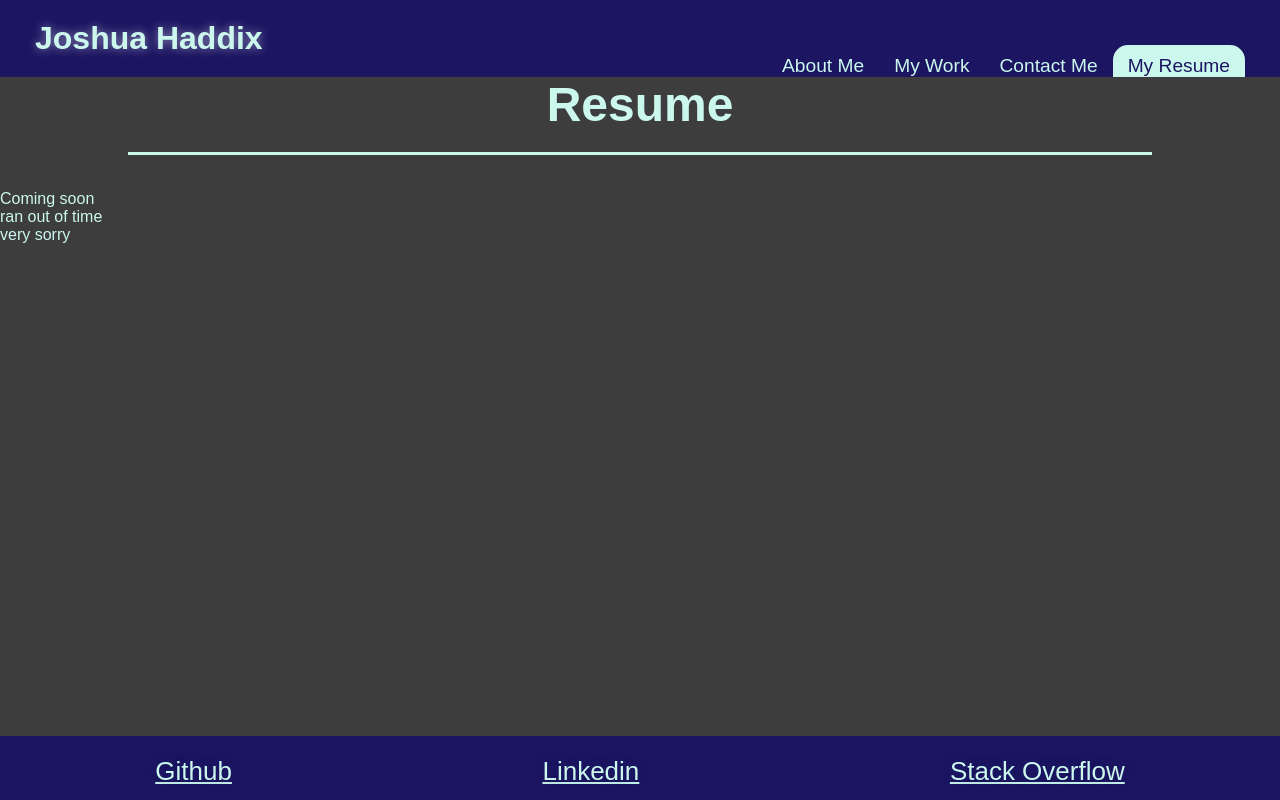
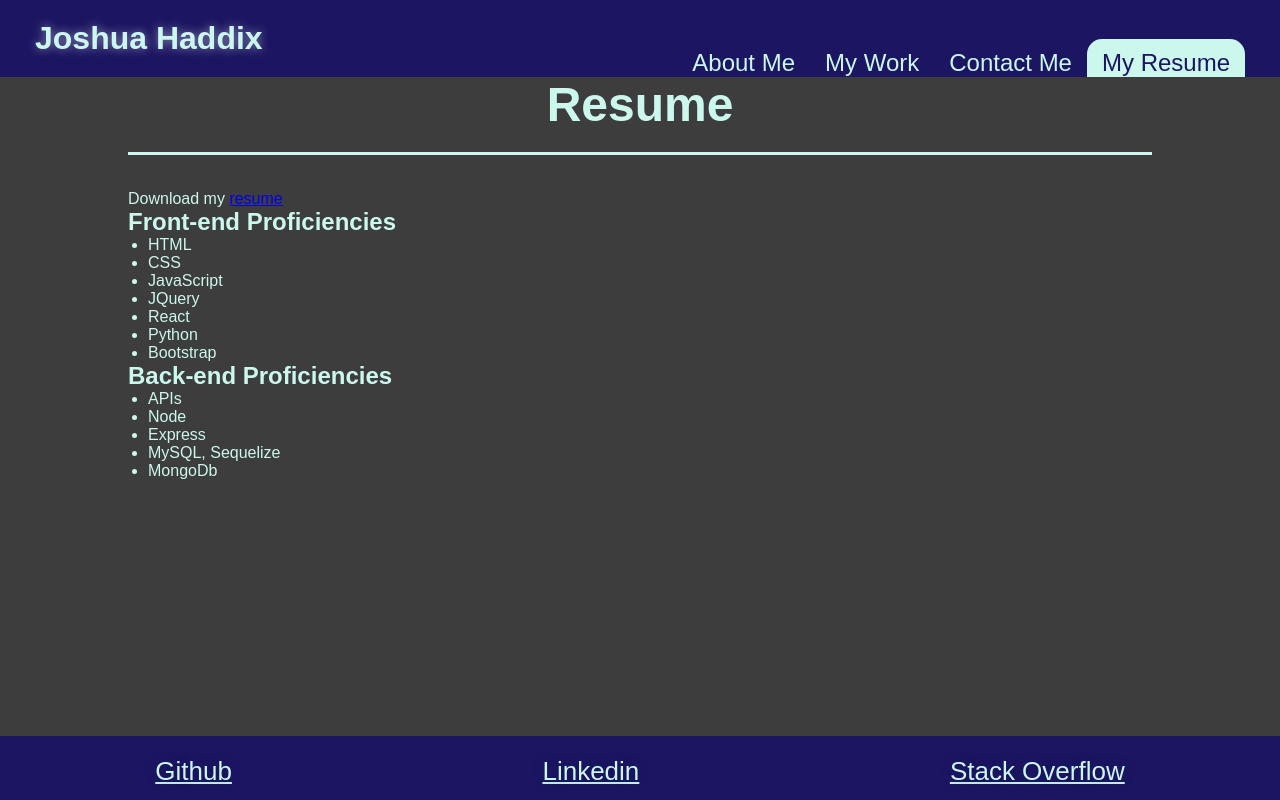
Before and after one commit to Spyromancy/react-portfolio, a React (Create React App) app: page / in a window 1280 px wide. Both pictures are taken after a click on the item "My Resume". Built offline with nearby package versions, Linux system fonts and the light colour scheme.

Commit message:
minor visual improvements

```diff
--- a/src/components/About/index.js
+++ b/src/components/About/index.js
@@ -9,7 +9,7 @@ function About() {
       </div>
       <div className="about">
         <h2 className="section-title">About Me</h2>
-        <div>
+        <div className="about-box">
           <p>
             I am a hard working programmer who is looking to expand his work
             portfolio and help bring your projects to life. I'm familiar with
--- a/src/components/Resume/index.js
+++ b/src/components/Resume/index.js
@@ -4,12 +4,29 @@ function Resume() {
   return (
     <div>
       <h2 className="section-title">Resume</h2>
-      <p> </p>
-      <p> Coming soon </p>
-      <ul>
-        <li> ran out of time</li>
-        <li> very sorry </li>
-      </ul>
+      <div className="resume-container">
+        <p>
+          Download my <a href="/"> resume</a>
+        </p>
+        <h2> Front-end Proficiencies </h2>
+        <ul className="resume-list">
+          <li> HTML </li>
+          <li> CSS </li>
+          <li> JavaScript </li>
+          <li> JQuery </li>
+          <li> React </li>
+          <li> Python </li>
+          <li> Bootstrap </li>
+        </ul>
+        <h2> Back-end Proficiencies </h2>
+        <ul className="resume-list">
+          <li> APIs</li>
+          <li> Node </li>
+          <li> Express </li>
+          <li> MySQL, Sequelize</li>
+          <li> MongoDb </li>
+        </ul>
+      </div>
     </div>
   );
 }
--- a/src/index.css
+++ b/src/index.css
@@ -14,6 +14,10 @@ body {
   color: var(--primary-color);
   font-family: Arial, Helvetica, sans-serif;
   background-color: #3d3d3d;
+}
+
+a:visited {
+  color: var(--tertiary-color);
 }
 
 /*Header Styles*/
@@ -50,7 +54,7 @@ header nav ul {
 .btn {
   color: var(--primary-color);
   padding: 10px 15px 0px 15px;
-  font-size: 1.5vw;
+  font-size: 24px;
 }
 
 header nav ul .btn:hover,
@@ -65,7 +69,7 @@ nav li {
   cursor: pointer;
 }
 
-/* Hero section styles */
+/* Profile Pic section styles */
 .avatar {
   display: flex;
   justify-content: center;
@@ -86,6 +90,12 @@ nav li {
   font-size: 18px;
 }
 
+.about-box {
+  width: 75%;
+  margin: auto;
+  border-style: solid;
+}
+
 /* My work section styles */
 .work {
 }
@@ -98,11 +108,11 @@ nav li {
 
 .card {
   display: flex;
-  opacity: 60%;
+  opacity: 40%;
   margin: 20px auto;
   justify-content: center;
   position: relative;
-  border: 5px solid var(--tertiary-color);
+  border: 5px solid var(--secondary-color);
   flex-wrap: wrap;
 }
 
@@ -119,7 +129,7 @@ nav li {
   position: absolute;
   bottom: 0%;
   left: auto;
-  background-color: var(--tertiary-color);
+  /* background-color: var(--tertiary-color); */
   color: var(--secondary-color);
   padding: 15px 15px 5px;
   text-align: center;
@@ -219,6 +229,19 @@ textarea {
   height: 120px;
   border: 3px solid #cccccc;
   padding: 5px;
+}
+/* Resume Styles */
+
+.resume-container {
+  /* margin: 20px; */
+  padding: 0 10%;
+}
+
+.resume-list {
+  padding: 0 20px;
+}
+.resume-list li {
+  list-style-type: disc;
 }
 
 /* Footer Styles */
```
